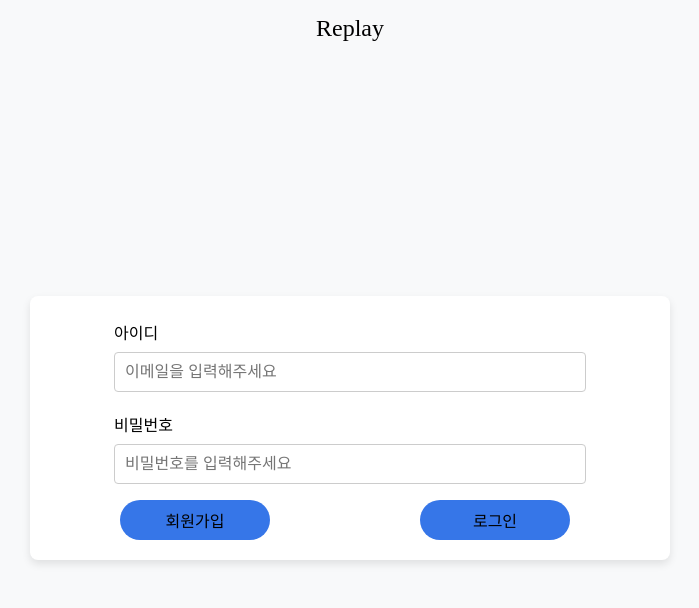
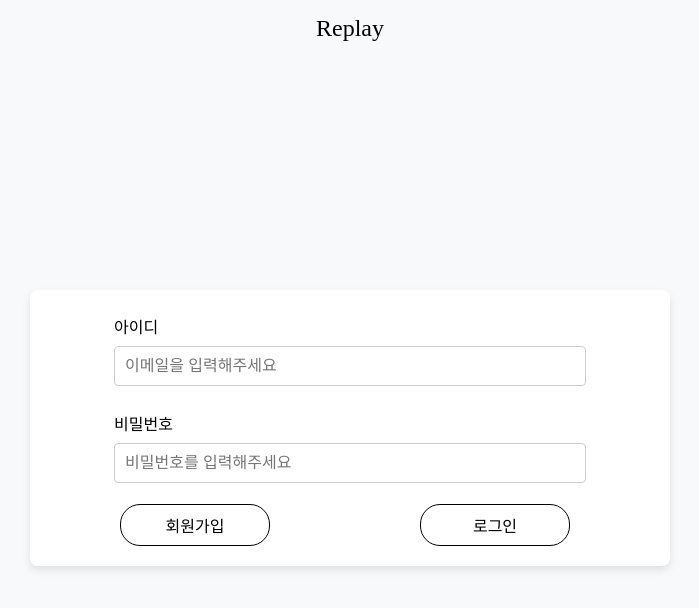
Before and after one commit to Choi-kanggun/newFeed, a React (Vite) app: page /login in a window 1280 px wide. Shown: the top 608 px of the page, without its empty margins (290-989 px from the left). Built offline with nearby package versions, Linux system fonts and the light colour scheme; no server answers; a web font is replaced by a local one.

Commit message:
style: Change to black button 2

```diff
--- a/src/styles/login.js
+++ b/src/styles/login.js
@@ -19,7 +19,7 @@ export const StyledForm = styled.form`
   width: 600px;
   display: flex;
   flex-direction: column;
-  gap: 15px;
+  gap: 20px;
   transform: translateY(-56);
 `;
 
@@ -59,15 +59,17 @@ export const ButtonContainer = styled.div`
 
 export const Button = styled.button`
   padding: 8px;
-  background-color: #3676E8;
+  background-color: white;
   font-size: 16px;
   border: none;
   border-radius: 20px;
   margin-right: 10px;
   width: 150px;
+  border: 1px solid black;
   cursor: pointer;
 
   &:hover {
-    background-color: #2E6BCC;
+    background-color: black;
+    color: white;
   }
 `;
--- a/src/styles/signup.js
+++ b/src/styles/signup.js
@@ -55,15 +55,15 @@ export const ButtonContainer = styled.div`
 export const Button = styled.button`
   padding: 8px;
   font-size: 16px;
-  background-color: #3676e8;
-  border: none;
+  background-color: white;
+  border: 1px solid black;
   border-radius: 20px;
   width: 150px;
   cursor: pointer;
-  transition: background-color 0.3s ease;
 
   &:hover {
-    background-color: #3272dc;
+    background-color: black;
+    color: white;
   }
 `;
 
```
